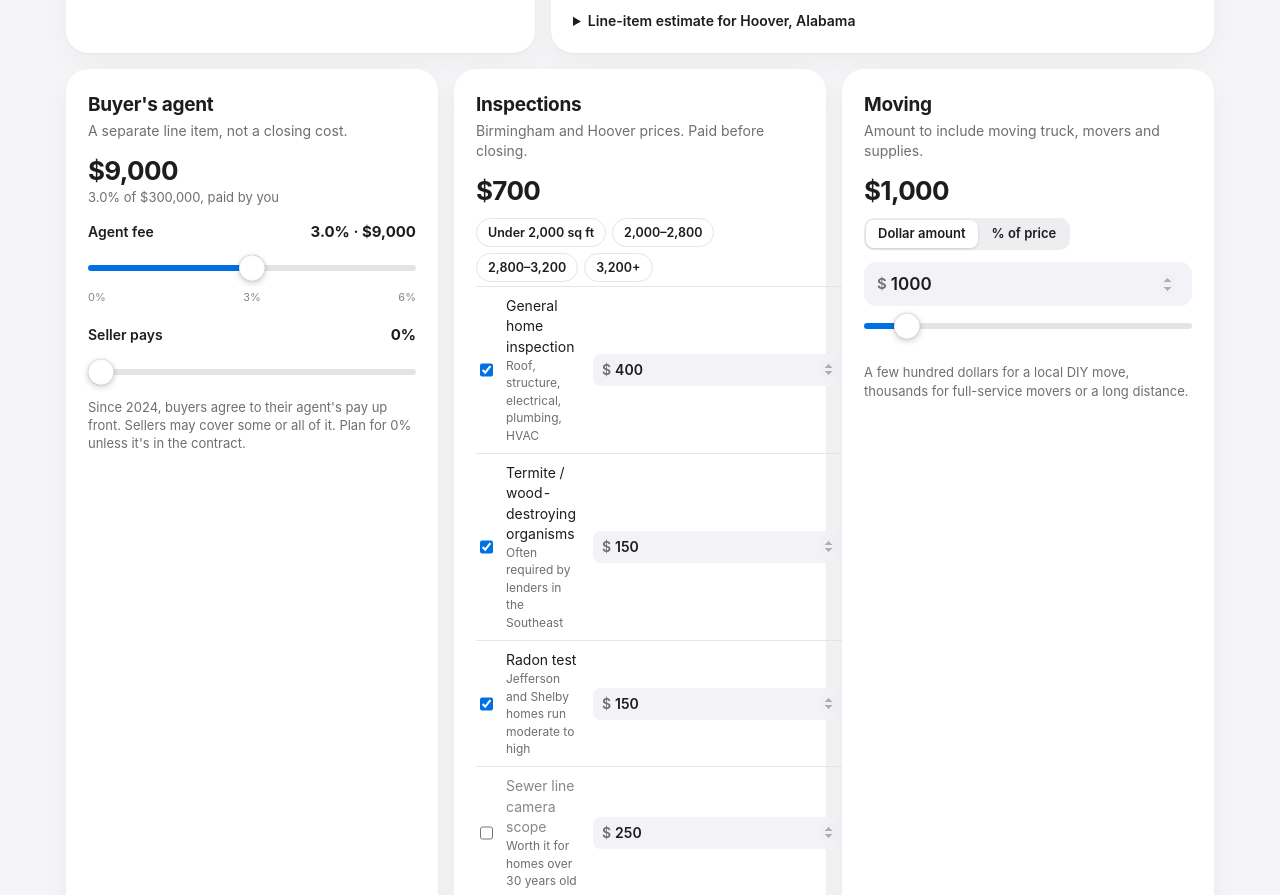
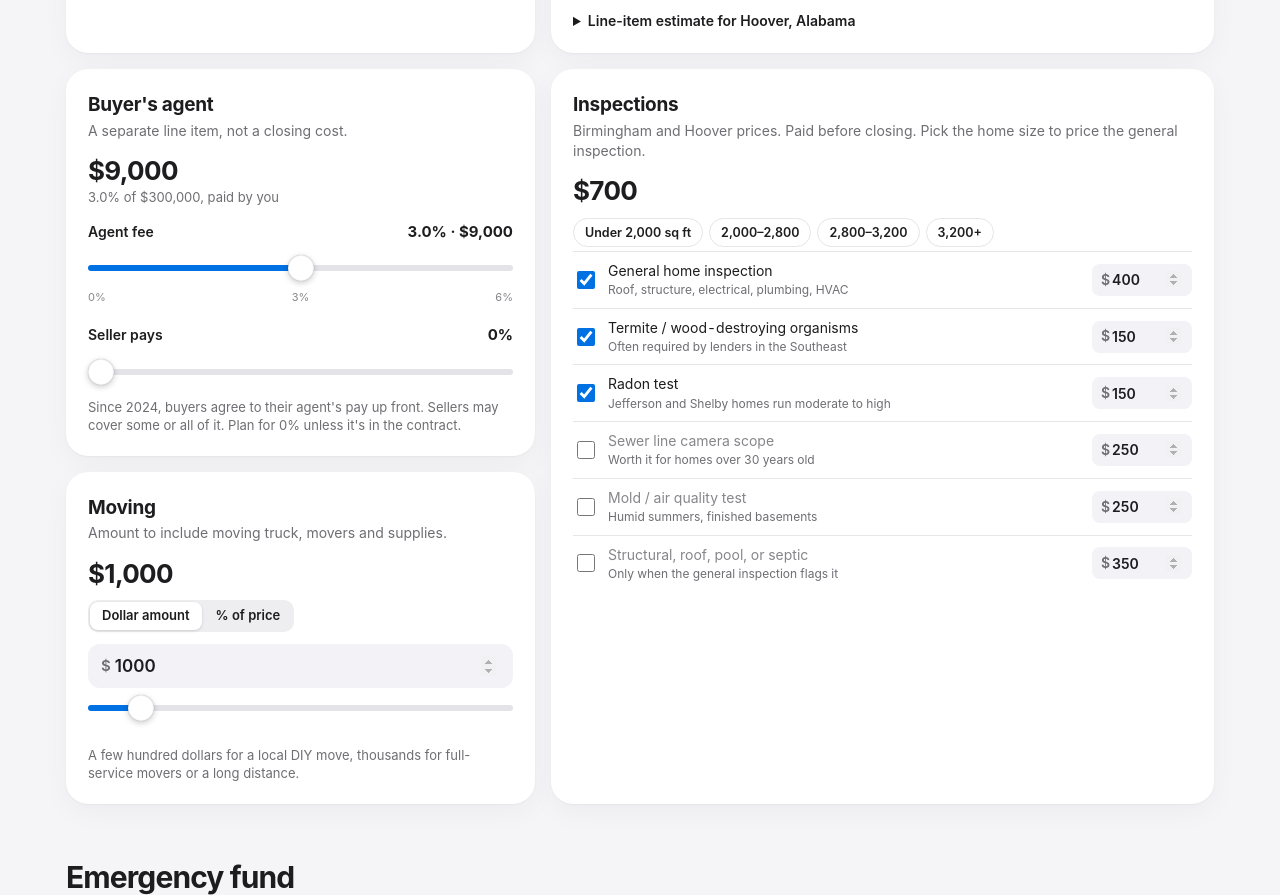
Before and after one commit to CassiusCas/BRE, a plain HTML site: page finances.html in a window 1280 px wide. Shown: the part 2364-3259 px from the top of the page. Drawn offline with Linux system fonts and the light colour scheme.

Commit message:
Fix inspection table overflow and group agent and moving cards beside inspections
Co-authored-by: Cassius <CassiusCas@users.noreply.github.com>

```diff
--- a/finances.html
+++ b/finances.html
@@ -370,9 +370,11 @@
   .lines th { text-align: left; font-size: 12px; color: var(--muted); font-weight: 650; letter-spacing: 0.04em; text-transform: uppercase; padding-top: 16px; border-top: 0; }
   .lines td:last-child { text-align: right; font-weight: 600; white-space: nowrap; padding-left: 12px; }
   .lines .item-note { display: block; color: var(--muted); font-size: 12px; }
-  .lines .param { width: 110px; padding-left: 10px; }
-  .lines .param .money { height: 32px; padding: 0 8px; border-radius: 8px; }
-  .lines .param .money input { font-size: 14px; }
+  .lines .param { width: 112px; min-width: 112px; padding-left: 10px; }
+  .lines .param .money { width: 100%; height: 32px; padding: 0 8px; border-radius: 8px; }
+  .lines .param .money input { width: 100%; font-size: 14px; padding: 0 2px; }
+  .stack { display: flex; flex-direction: column; gap: 16px; }
+  .stack > .card { grid-column: auto; }
   .lines tr.total td { border-top: 2px solid var(--ink); font-weight: 700; font-size: 15px; }
   .lines tr.credit td:last-child { color: var(--green); }
   .lines tr.off td { color: var(--faint); }
@@ -687,7 +689,8 @@
       </details>
     </article>
 
-    <article class="card s4">
+    <div class="card s5 stack" style="padding:0;background:none;box-shadow:none">
+    <article class="card">
       <h3>Buyer's agent</h3>
       <p class="sub">A separate line item, not a closing cost.</p>
       <div class="mid" id="agentBig">—</div>
@@ -704,15 +707,7 @@
       </div>
     </article>
 
-    <article class="card s4">
-      <h3>Inspections</h3>
-      <p class="sub">Birmingham and Hoover prices. Paid before closing.</p>
-      <div class="mid" id="inspBig">—</div>
-      <div class="pills" style="margin:12px 0 4px" id="sizePills" role="group" aria-label="Home size"></div>
-      <table class="lines" id="inspTable"></table>
-    </article>
-
-    <article class="card s4">
+    <article class="card">
       <h3>Moving</h3>
       <p class="sub">Amount to include moving truck, movers and supplies.</p>
       <div class="mid" id="movingBig">—</div>
@@ -729,6 +724,15 @@
         <input type="range" min="0" max="3" step="0.05" data-bind="movingPct" aria-label="Moving cost percent">
       </div>
       <p class="hint">A few hundred dollars for a local DIY move, thousands for full-service movers or a long distance.</p>
+    </article>
+    </div>
+
+    <article class="card s7">
+      <h3>Inspections</h3>
+      <p class="sub">Birmingham and Hoover prices. Paid before closing. Pick the home size to price the general inspection.</p>
+      <div class="mid" id="inspBig">—</div>
+      <div class="pills" style="margin:12px 0 4px" id="sizePills" role="group" aria-label="Home size"></div>
+      <table class="lines" id="inspTable"></table>
     </article>
   </div>
 
@@ -1467,7 +1471,7 @@ function renderHeatmap(c) {
       const total = monthlyBreakdown(p, state, term, r).total;
       const d = (total - t) / t;
       const isCur = p === curPrice && r === curRate;
-      html += `<td><button type="button" class="${isCur ? "current" : ""}" style="--bg-c:${heatColor(d)}" data-hp="${p}" data-hr="${r}" title="${compact(p)} at ${r.toFixed(1)}%: ${money(total)}/mo">${d > 0 ? "+" : "−"}${Math.abs(d * 100).toFixed(0)}%<small>${money(total)}</small></button></td>`;
+      html += `<td><button type="button" class="${isCur ? "current" : ""}" style="--bg-c:${heatColor(d)}" data-hp="${p}" data-hr="${r}" title="${compact(p)} at ${r.toFixed(1)}%: ${money(total)}/mo">${Math.round(d * 100) === 0 ? "" : d > 0 ? "+" : "−"}${Math.abs(d * 100).toFixed(0)}%<small>${money(total)}</small></button></td>`;
     }
     html += `</tr>`;
   }
```
